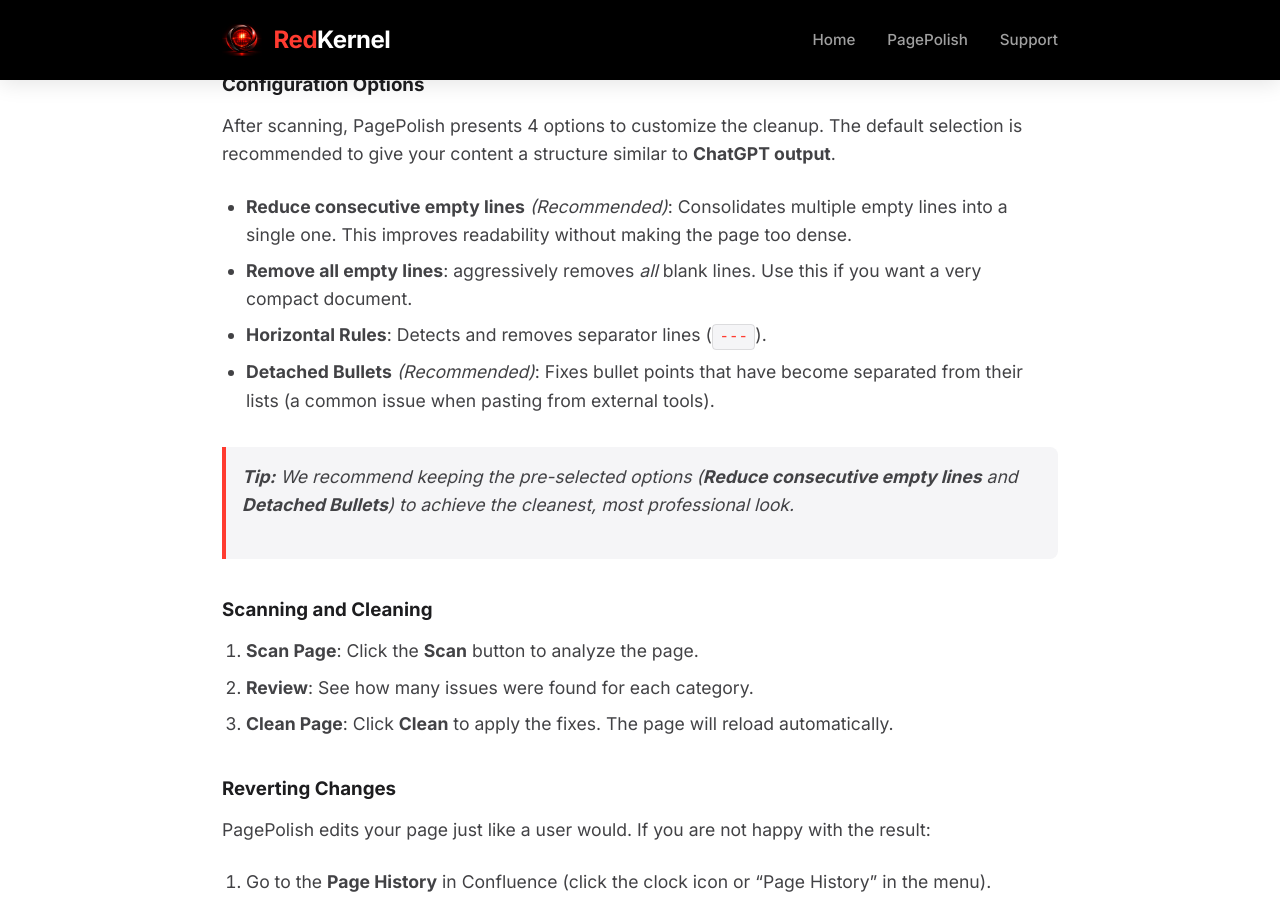
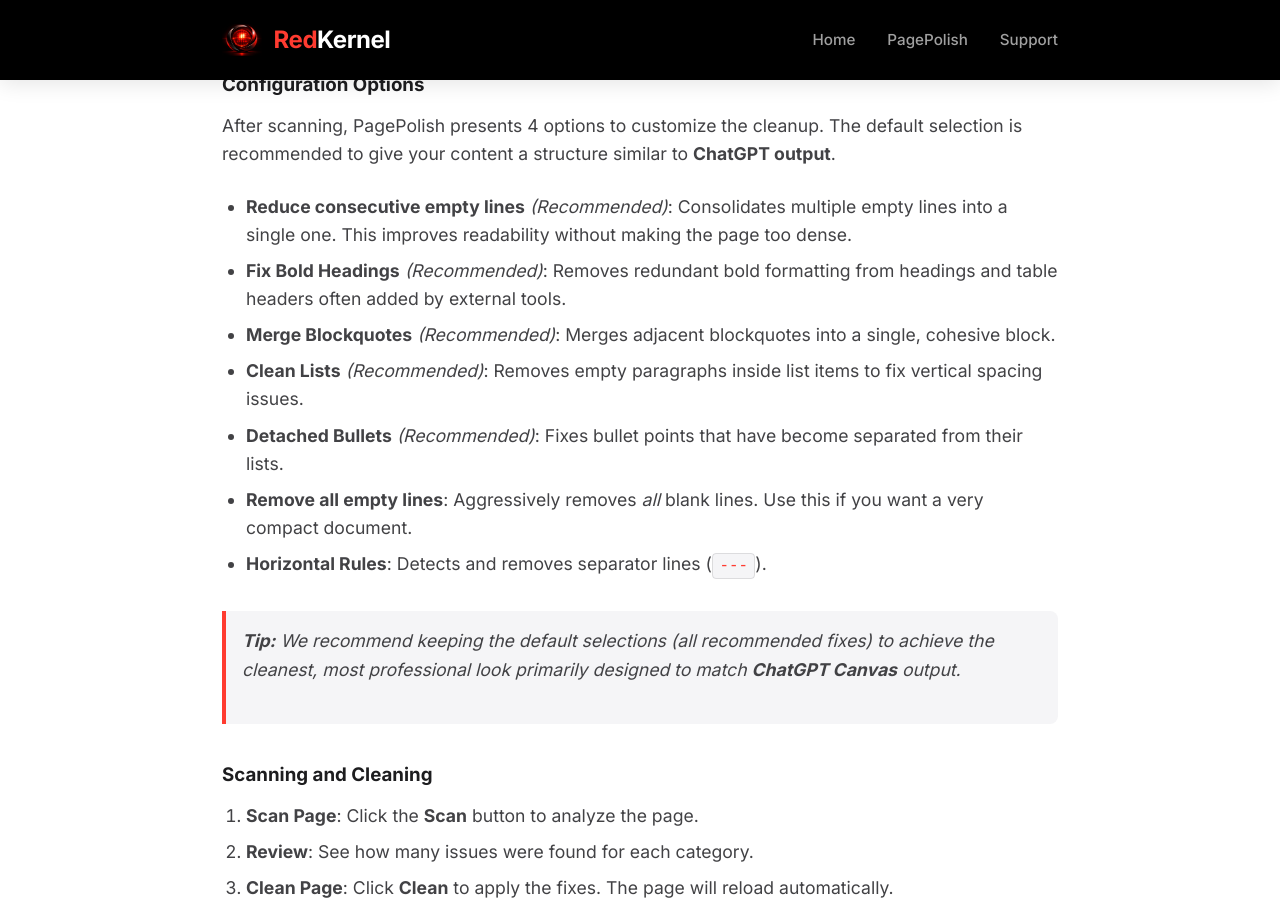
Before and after one commit to red-kernel/redkernel-pages, a Jekyll site: the page built from pagepolish/manual.md, in a window 1280 px wide and 900 px high, scrolled down 1055 px. Built offline with Jekyll 4.4.1, drawn with Linux system fonts in a browser that asks for light colours.

Commit message:
docs: highlighting chatgpt copy-paste support

```diff
--- a/pagepolish/manual.md
+++ b/pagepolish/manual.md
@@ -31,11 +31,14 @@ Once installed, PagePolish will be available in the content action menu (the "..
 After scanning, PagePolish presents 4 options to customize the cleanup. The default selection is recommended to give your content a structure similar to **ChatGPT output**.
 
 *   **Reduce consecutive empty lines** *(Recommended)*: Consolidates multiple empty lines into a single one. This improves readability without making the page too dense.
-*   **Remove all empty lines**: aggressively removes *all* blank lines. Use this if you want a very compact document.
+*   **Fix Bold Headings** *(Recommended)*: Removes redundant bold formatting from headings and table headers often added by external tools.
+*   **Merge Blockquotes** *(Recommended)*: Merges adjacent blockquotes into a single, cohesive block.
+*   **Clean Lists** *(Recommended)*: Removes empty paragraphs inside list items to fix vertical spacing issues.
+*   **Detached Bullets** *(Recommended)*: Fixes bullet points that have become separated from their lists.
+*   **Remove all empty lines**: Aggressively removes *all* blank lines. Use this if you want a very compact document.
 *   **Horizontal Rules**: Detects and removes separator lines (`---`).
-*   **Detached Bullets** *(Recommended)*: Fixes bullet points that have become separated from their lists (a common issue when pasting from external tools).
 
-> **Tip:** We recommend keeping the pre-selected options (**Reduce consecutive empty lines** and **Detached Bullets**) to achieve the cleanest, most professional look.
+> **Tip:** We recommend keeping the default selections (all recommended fixes) to achieve the cleanest, most professional look primarily designed to match **ChatGPT Canvas** output.
 
 ### Scanning and Cleaning
 1.  **Scan Page**: Click the **Scan** button to analyze the page.
```
Also changed, not shown: pagepolish/index.md (+4 -1 lines).
